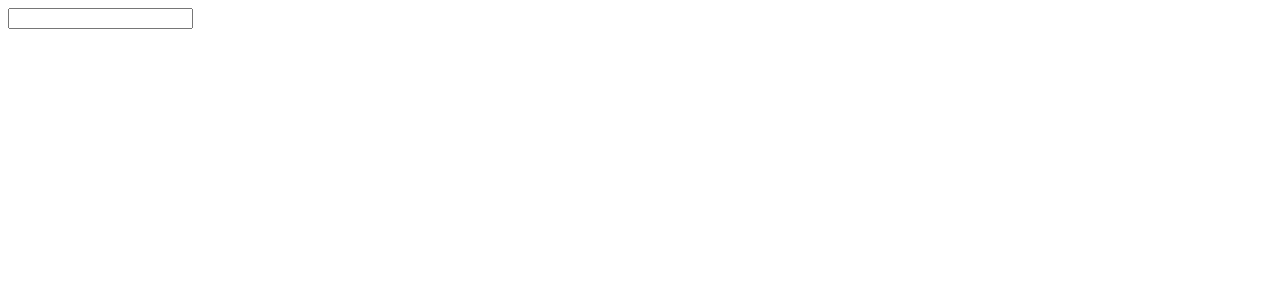
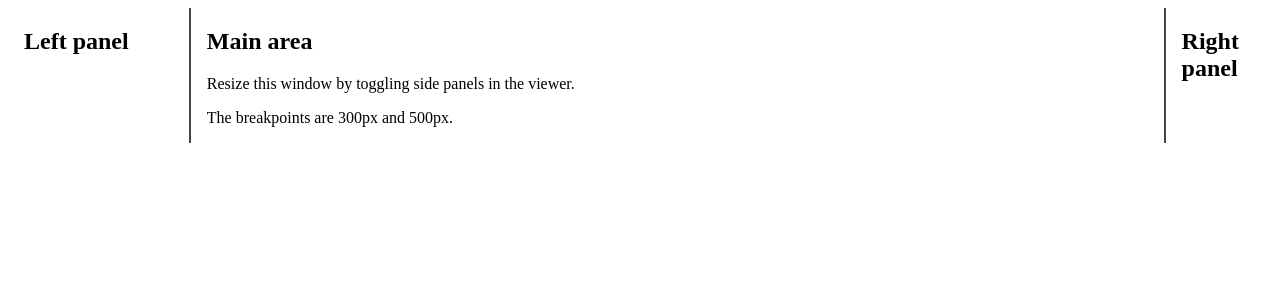
Before and after one commit to carolvasc/angular-utils, an Angular app: page / in a window 1280 px wide. Shown: the top 300 px of the page. Built offline with nearby package versions, Linux system fonts and the light colour scheme.

Commit message:
feat: componente que utiliza o rezisable

```diff
--- a/src/app/app.component.html
+++ b/src/app/app.component.html
@@ -1,3 +1,4 @@
-<div>
+<!-- <div>
   <input type="text" appCheckDecimalPlaces/>
-</div>
+</div> -->
+<app-rezisable></app-rezisable>
--- a/src/app/app.module.ts
+++ b/src/app/app.module.ts
@@ -6,13 +6,15 @@ import { AppComponent } from './app.component';
 import { CheckDecimalPlacesDirective } from './shared/directives/check-decimal-places.directive';
 import { ConcatenateArrayValuesPipe } from './shared/pipes/concatenate-array-values.pipe';
 import { WindowResizeDirective } from './shared/directives/window-resize.directive';
+import { RezisableComponent } from './shared/components/rezisable/rezisable.component';
 
 @NgModule({
   declarations: [
     AppComponent,
     ConcatenateArrayValuesPipe,
     CheckDecimalPlacesDirective,
-    WindowResizeDirective
+    WindowResizeDirective,
+    RezisableComponent
   ],
   imports: [
     BrowserModule,
--- /dev/null
+++ b/src/app/shared/components/rezisable/rezisable.component.html
@@ -0,0 +1,14 @@
+<div class="gui" [appWindowResize]="windowSizeBreakpoints" (windowWidthChanged)="setIsCompact($event)">
+  <div class="left-panel">
+    <h2 *ngIf="sizeOption >= 2">Left panel</h2>
+    <h2 *ngIf="sizeOption < 2">LP</h2>
+  </div>
+  <div class="main-area">
+    <h2>Main area</h2>
+    <p>Resize this window by toggling side panels in the viewer.</p>
+    <p>The breakpoints are 300px and 500px.</p>
+  </div>
+  <div class="right-panel" *ngIf="sizeOption >= 1">
+    <h2>Right panel</h2>
+  </div>
+</div>
--- /dev/null
+++ b/src/app/shared/components/rezisable/rezisable.component.less
@@ -0,0 +1,29 @@
+:host {
+  display: block;
+  height: 100%;
+}
+
+.gui {
+  display: flex;
+  width: 100%;
+  height: 100%;
+}
+
+.left-panel {
+  max-width: 200px;
+  flex-basis: 200px;
+  border-right: solid 2px #444;
+  padding: 0 1em;
+}
+
+.right-panel {
+  max-width: 200px;
+  flex-basis: 100px;
+  border-left: solid 2px #444;
+  padding: 0 1em;
+}
+
+.main-area {
+  flex-basis: 100%;
+  padding: 0 1em;
+}
--- /dev/null
+++ b/src/app/shared/components/rezisable/rezisable.component.ts
@@ -0,0 +1,25 @@
+import { Component, OnInit } from '@angular/core';
+
+@Component({
+  selector: 'app-rezisable',
+  templateUrl: './rezisable.component.html',
+  styleUrls: ['./rezisable.component.less'],
+})
+export class RezisableComponent implements OnInit {
+  constructor() {}
+
+  ngOnInit(): void {}
+  public isReadOnly: boolean = false;
+  public windowSizeBreakpoints = [300, 500];
+  /**
+   * The size options will be:
+   * 0: <300
+   * 1: 300-500
+   * 2: 500+
+   **/
+  public sizeOption: number = 2;
+
+  public setIsCompact(widthIdx) {
+    this.sizeOption = widthIdx;
+  }
+}
```
Also changed, not shown: 1 other file (tests, documents, lock files or other folders).
